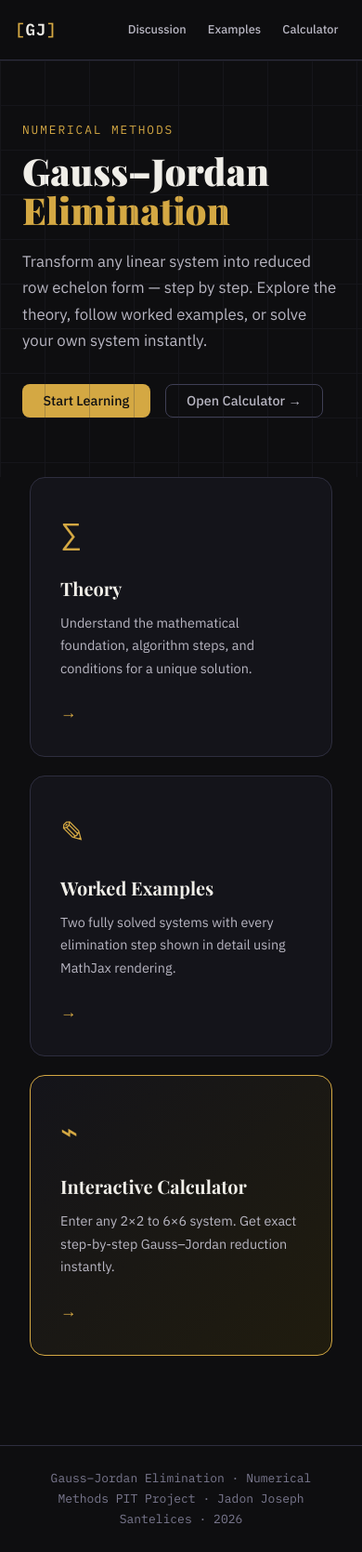
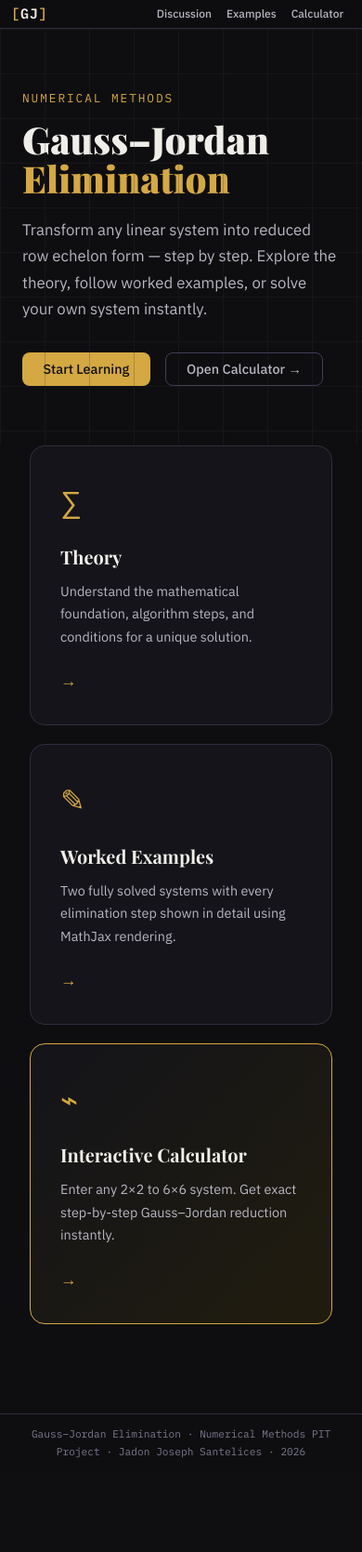
Before and after one commit to JadSantel/Gauss-Jordan_Calculator, a Flask app: page / in a window 390 px wide. Shown: the whole page at 93% size. After the commit the page ends 1568 px from the top, so only its background shows below. Run offline with Flask 3, Linux system fonts and the light colour scheme.

Commit message:
Updated Navbar and Footer Dynamic Response.

```diff
--- a/static/css/style.css
+++ b/static/css/style.css
@@ -64,8 +64,9 @@ a:hover { color: var(--gold-lt); }
 .header-inner {
   max-width: 1200px; margin: 0 auto;
   padding: 0 2rem;
-  height: 64px;
+  min-height: 64px;
   display: flex; align-items: center; gap: 2rem;
+  flex-wrap: wrap;
 }
 .logo {
   font-family: var(--font-mono);
@@ -94,9 +95,9 @@ a:hover { color: var(--gold-lt); }
 .site-footer {
   border-top: 1px solid var(--border);
   text-align: center;
-  padding: 1.5rem;
+  padding: 1.5rem 1rem;
   color: var(--ink-3);
-  font-size: .8125rem;
+  font-size: clamp(0.75rem, 1vw, 0.8125rem);
   font-family: var(--font-mono);
 }
 
@@ -572,8 +573,17 @@ mjx-container { overflow-x: auto; max-width: 100%; }
   .results-inner { max-height: none; }
 }
 @media (max-width: 600px) {
-  .header-inner { padding: 0 1rem; }
+  .header-inner { padding: 0 1rem; gap: 1rem; }
+  .main-nav { gap: 0; }
   .main-nav .nav-link { padding: .4rem .6rem; font-size: .8rem; }
+  .logo { font-size: 1rem; }
   .calc-panel, .results-inner { padding: 1.5rem; }
   .example-section { padding: 1.5rem; }
+  .site-footer { padding: 1rem 0.75rem; }
 }
+@media (max-width: 400px) {
+  .header-inner { padding: 0 0.75rem; min-height: auto; }
+  .logo { font-size: 0.95rem; }
+  .main-nav .nav-link { padding: .3rem .5rem; font-size: .75rem; }
+  .site-footer { padding: 0.75rem 0.5rem; font-size: 0.7rem; }
+}
```
